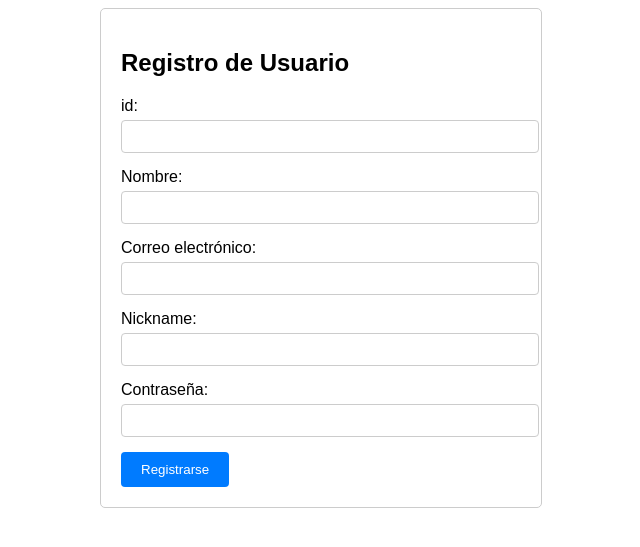
After one commit to Larry-adso/juego, a PHP site: page /views/registro.php in a window 1280 px wide. The commit adds this page. Shown: the top 547 px of the page, without its empty margins (319-959 px from the left). Run offline with PHP 8.4, Linux system fonts and the light colour scheme.

Commit message:
inicio de registro he incriptamiento de contrasena he inicio se sesion con contrasena incriptada

```diff
--- /dev/null
+++ b/css/registro.css
@@ -0,0 +1,42 @@
+body {
+    font-family: Arial, sans-serif;
+}
+
+.container {
+    max-width: 400px;
+    margin: 0 auto;
+    padding: 20px;
+    border: 1px solid #ccc;
+    border-radius: 5px;
+}
+
+.form-group {
+    margin-bottom: 15px;
+}
+
+label {
+    display: block;
+    margin-bottom: 5px;
+}
+
+input[type="text"],
+input[type="email"],
+input[type="password"] {
+    width: 100%;
+    padding: 8px;
+    border: 1px solid #ccc;
+    border-radius: 4px;
+}
+
+button {
+    padding: 10px 20px;
+    background-color: #007bff;
+    color: #fff;
+    border: none;
+    border-radius: 4px;
+    cursor: pointer;
+}
+
+button:hover {
+    background-color: #0056b3;
+}
--- a/index.php
+++ b/index.php
@@ -37,6 +37,8 @@
                         <input type="password" class="form-control" name="password" id="" placeholder="" />
                     </div>
                     <button type="submit" class="btn btn-success">iniciar a jugar</button>
+                    <a name="" id="" class="btn btn-danger" href="views/registro.php" role="button">crear cuenta/form></a>
+
                 </form>
             </div>
         </div>
--- /dev/null
+++ b/views/registro.php
@@ -0,0 +1,40 @@
+<!DOCTYPE html>
+<html lang="en">
+
+<head>
+    <meta charset="UTF-8">
+    <title>Registro de Usuario</title>
+    <link rel="stylesheet" href="../css/registro.css"> <!-- Enlace a archivo CSS para los estilos -->
+</head>
+
+<body>
+    <div class="container">
+        <h2>Registro de Usuario</h2>
+        <form method="post" action="../php/login_register/registro.php">
+            <div class="form-group">
+                <label for="id">id:</label>
+                <input type="text" id="id" name="id" required>
+            </div>
+            <div class="form-group">
+                <label for="nombre">Nombre:</label>
+                <input type="text" id="nombre" name="nombre" required>
+            </div>
+            <div class="form-group">
+                <label for="correo">Correo electrónico:</label>
+                <input type="email" id="correo" name="correo" required>
+            </div>
+            <div class="form-group">
+                <label for="nickname">Nickname:</label>
+                <input type="text" id="nickname" name="nickname" required>
+            </div>
+            <div class="form-group">
+                <label for="password">Contraseña:</label>
+                <input type="password" id="password" name="password" required>
+            </div>
+            <!-- Puedes agregar más campos según tus necesidades -->
+            <button type="submit">Registrarse</button>
+        </form>
+    </div>
+</body>
+
+</html>
```
Also changed, not shown: php/login_register/login.php (+6 -4 lines), php/login_register/registro.php (added, +41 -0 lines), views/index.php (+2 -6 lines).
